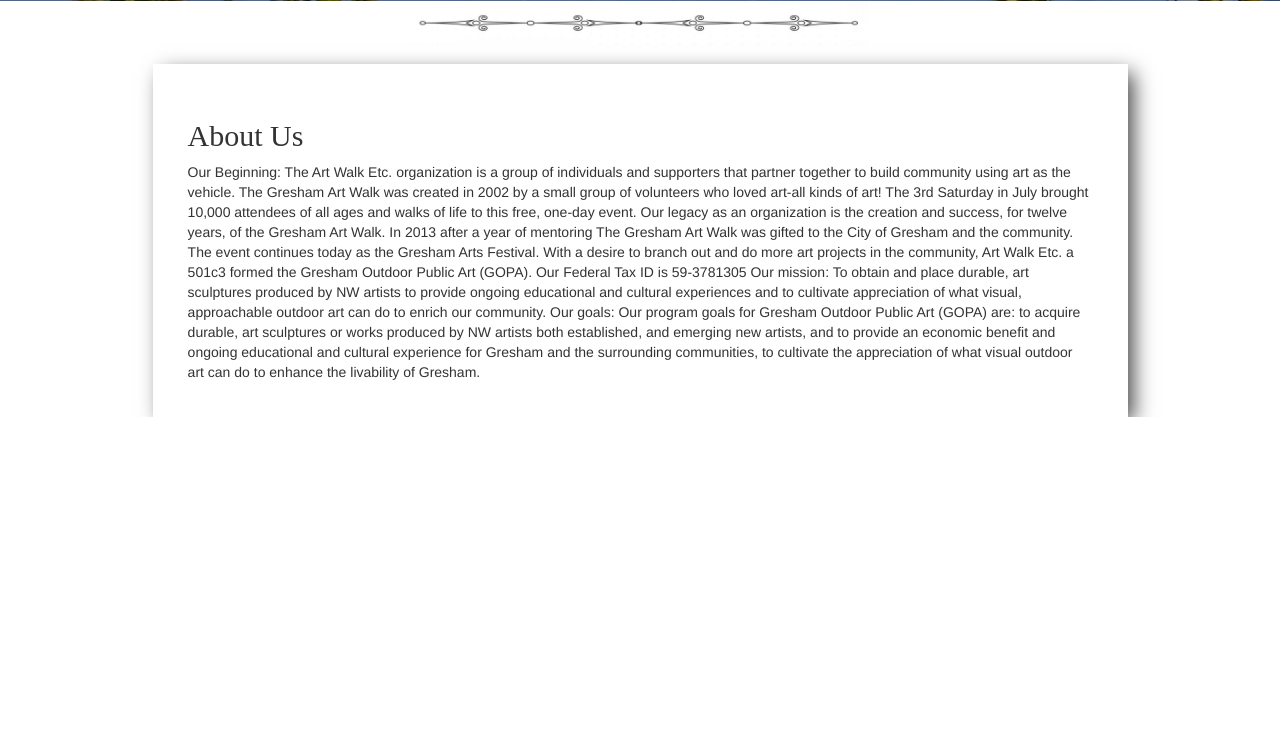
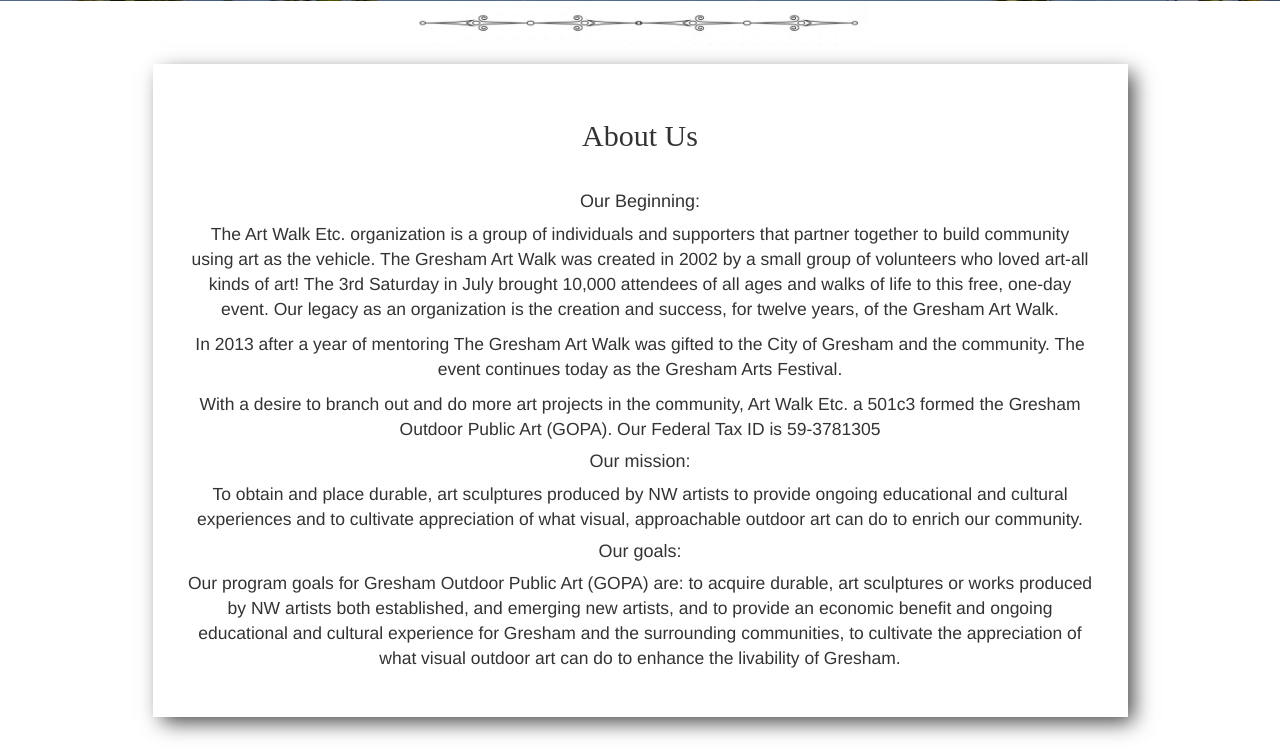
Before and after one commit to Mehequanna/GOPA, a PHP site: page /about.html in a window 1280 px wide. Shown: the part 446-1193 px from the top of the page. Before the commit the page ends 863 px from the top, so only its background shows below. Run offline with PHP 8.4, Linux system fonts and the light colour scheme.

Commit message:
Finish styling content for about.html.

```diff
--- a/about.html
+++ b/about.html
@@ -71,25 +71,18 @@
       <div class="row">
         <div class="col-lg-1"></div>
         <div class="col-lg-10 body">
+          <h2 class="text-center">About Us</h2>
+          <br>
+          <h4 class="text-center">Our Beginning:</h4>
+          <p class="text-center">The Art Walk Etc. organization is a group of individuals and supporters that partner together to build community using art as the vehicle. The Gresham Art Walk was created in 2002 by a small group of volunteers who loved art-all kinds of art! The 3rd Saturday in July brought 10,000 attendees of all ages and walks of life to this free, one-day event. Our legacy as an organization is the creation and success, for twelve years, of the Gresham Art Walk.</p>
+          <p class="text-center">In 2013 after a year of mentoring The Gresham Art Walk was gifted to the City of Gresham and the community. The event continues today as the Gresham Arts Festival.</p>
+          <p class="text-center">With a desire to branch out and do more art projects in the community, Art Walk Etc. a 501c3 formed the Gresham Outdoor Public Art (GOPA). Our Federal Tax ID is 59-3781305</p>
 
-          <h2>About Us</h2>
+          <h4 class="text-center">Our mission:</h4>
+          <p class="text-center">To obtain and place durable, art sculptures produced by NW artists to provide ongoing educational and cultural experiences and to cultivate appreciation of what visual, approachable outdoor art can do to enrich our community.</p>
 
-          Our Beginning:
-
-          The Art Walk Etc. organization is a group of individuals and supporters that partner together to build community using art as the vehicle. The Gresham Art Walk was created in 2002 by a small group of volunteers who loved art-all kinds of art! The 3rd Saturday in July brought 10,000 attendees of all ages and walks of life to this free, one-day event. Our legacy as an organization is the creation and success, for twelve years, of the Gresham Art Walk.
-
-          In 2013 after a year of mentoring The Gresham Art Walk was gifted to the City of Gresham and the community. The event continues today as the Gresham Arts Festival.
-
-          With a desire to branch out and do more art projects in the community, Art Walk Etc. a 501c3 formed the Gresham Outdoor Public Art (GOPA). Our Federal Tax ID is 59-3781305
-
-          Our mission:
-
-          To obtain and place durable, art sculptures produced by NW artists to provide ongoing educational and cultural experiences and to cultivate appreciation of what visual, approachable outdoor art can do to enrich our community.
-
-          Our goals:
-
-          Our program goals for Gresham Outdoor Public Art (GOPA) are: to acquire durable, art sculptures or works produced by NW artists both established, and emerging new artists, and to provide an economic benefit and ongoing educational and cultural experience for Gresham and the surrounding communities, to cultivate the appreciation of what visual outdoor art can do to enhance the livability of Gresham.
-
+          <h4 class="text-center">Our goals:</h4>
+          <p class="text-center">Our program goals for Gresham Outdoor Public Art (GOPA) are: to acquire durable, art sculptures or works produced by NW artists both established, and emerging new artists, and to provide an economic benefit and ongoing educational and cultural experience for Gresham and the surrounding communities, to cultivate the appreciation of what visual outdoor art can do to enhance the livability of Gresham.</p>
         </div>
       </div><!-- row div close -->
     </div><!-- container div close -->
--- a/css/styles.css
+++ b/css/styles.css
@@ -45,7 +45,7 @@ h3 {
   height: 500px;
   width: 350px;
   float: left;
-  margin: 1%;
+  margin: 1% 1% 30px;
   padding: 5px;
   -webkit-box-shadow: 7px 7px 20px -2px rgba(0,0,0,0.75);
   -moz-box-shadow: 7px 7px 20px -2px rgba(0,0,0,0.75);
@@ -96,7 +96,7 @@ h3 {
 
 /*Body Setup*/
 .body {
-  margin-top: 1.5%;
+  margin: 1.5% 0 30px;
   padding: 3%;
   -webkit-box-shadow: 7px 7px 20px -2px rgba(0,0,0,0.75);
   -moz-box-shadow: 7px 7px 20px -2px rgba(0,0,0,0.75);
```
